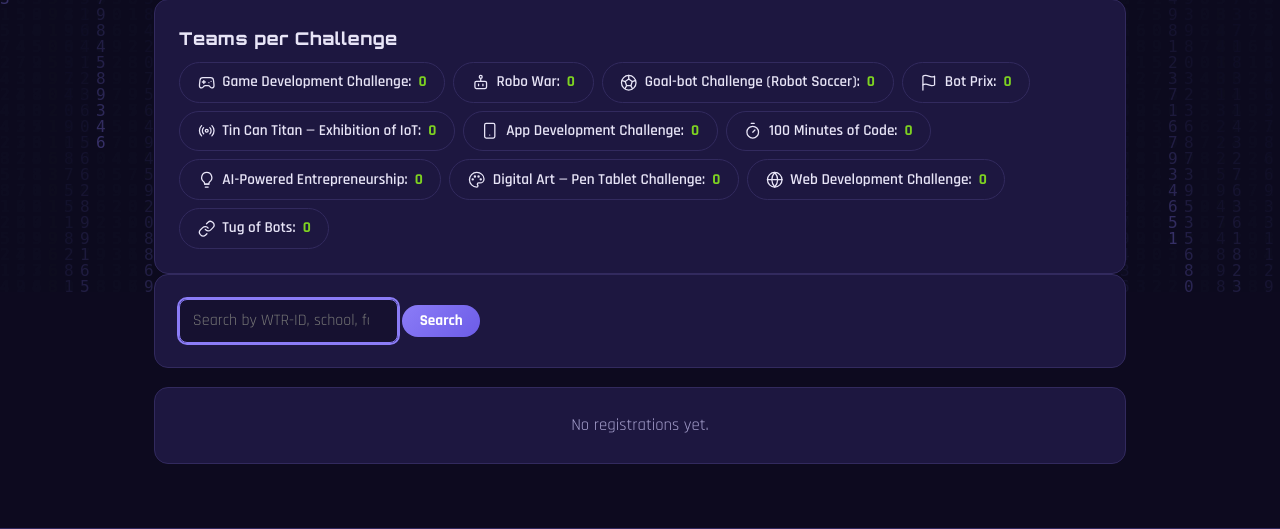
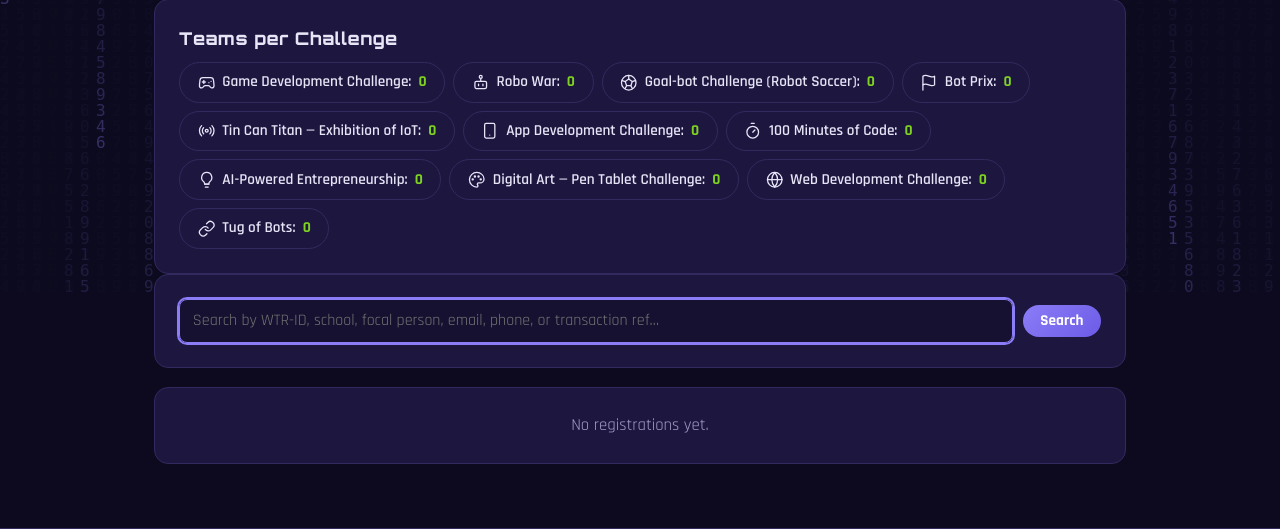
Before and after one commit to Abdulc2218/lgsrobotech, a Flask app: page /admin in a window 1280 px wide. Shown: the part 508-1037 px from the top of the page. Run offline with Flask 3, Linux system fonts and the light colour scheme; the visitor is signed in with stand-in values (Sample User, id 1); data that the repository does not hold is empty; some libraries are stand-ins or nearby versions.

Commit message:
Add files via upload

```diff
--- a/static/style.css
+++ b/static/style.css
@@ -265,6 +265,10 @@ input[type="file"]::file-selector-button {
 .admin-head h2 { margin-bottom: 0; }
 .admin-actions { display: flex; gap: 0.7rem; }
 .stat-row { margin-bottom: 1.2rem; }
+.admin-search { display: flex; gap: 0.6rem; align-items: center; margin-bottom: 1rem; flex-wrap: wrap; }
+.admin-search input { flex: 1; min-width: 220px; }
+.search-summary { color: var(--text-dim); margin-bottom: 1rem; }
+.search-summary strong { color: var(--purple-bright); }
 .flash { border-radius: var(--radius); padding: 0.9rem 1.3rem; margin-bottom: 1.2rem;
          font-weight: 600; display: flex; align-items: center; gap: 0.6rem; }
 .flash-ok { background: rgba(126, 211, 33, 0.1); border: 1px solid var(--green); color: var(--green); }
```
